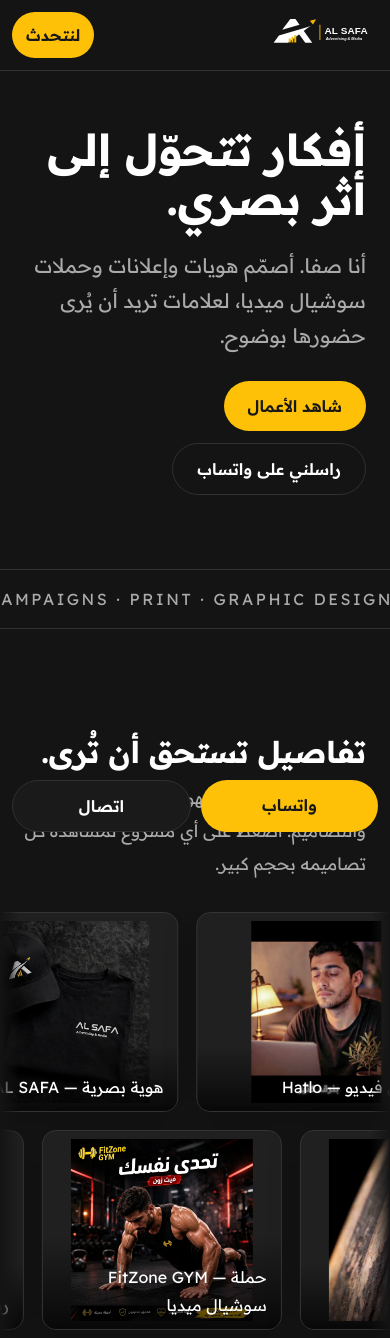
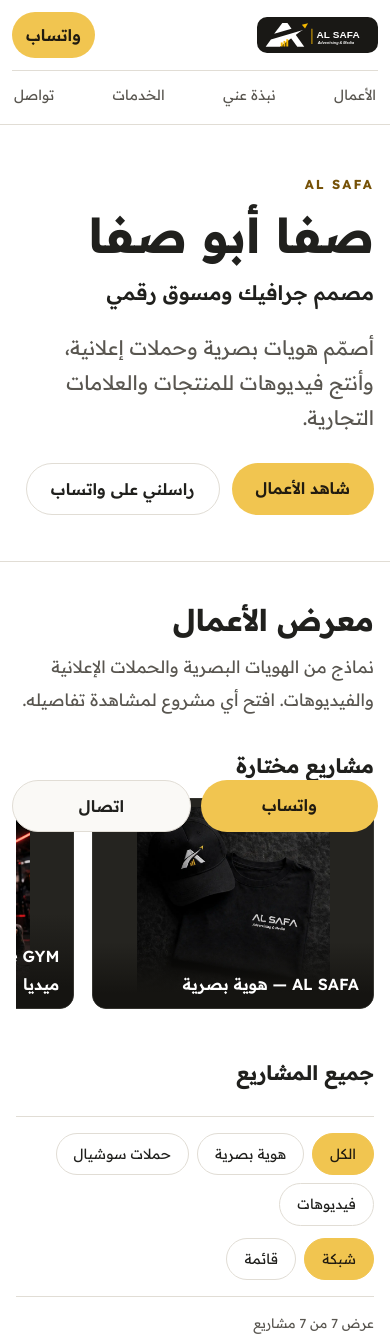
Before and after one commit to infoalsafaads-gif/rrtn, a plain HTML site: page index.html in a window 390 px wide. Shown: the top 1338 px of the page. Drawn offline with Linux system fonts and the light colour scheme.

Commit message:
Refresh AL SAFA portfolio and add professional bio

```diff
--- a/index.html
+++ b/index.html
@@ -1,8 +1,8 @@
 <!doctype html>
 <html lang="ar" dir="rtl"><head>
 <meta charset="utf-8"><meta name="viewport" content="width=device-width, initial-scale=1, viewport-fit=cover">
-<meta name="theme-color" content="#141414"><meta name="description" content="AL SAFA — تصميم جرافيك، هويات بصرية، إعلانات وفيديوهات إبداعية.">
-<title>AL SAFA — صفا | تصميم · إعلانات · هوية بصرية</title>
+<meta name="theme-color" content="#ffffff"><meta name="description" content="الموقع الرسمي لصفا أبو صفا، مصمم جرافيك ومسوق رقمي من طولكرم. استعرض أعمال الهوية البصرية والحملات وإعلانات الفيديو.">
+<title>صفا أبو صفا | AL SAFA للتصميم والإعلان</title>
 <link rel="preconnect" href="https://fonts.googleapis.com"><link rel="preconnect" href="https://fonts.gstatic.com" crossorigin>
 <link href="https://fonts.googleapis.com/css2?family=Readex+Pro:wght@300;400;600;700&display=swap" rel="stylesheet">
 <style>
@@ -58,15 +58,61 @@ dialog{border-radius:16px 16px 0 0;overscroll-behavior:contain}
 @media(max-width:1000px){.projects{grid-template-columns:repeat(2,minmax(0,1fr))}}
 @media(max-width:620px){.projects{grid-template-columns:1fr;gap:18px}.project .picture{aspect-ratio:4/3}.project .details{min-height:0;padding:17px 19px}.projects.list .project{grid-template-columns:120px minmax(0,1fr)}.projects.list .project .picture{min-height:140px}.projects.list .project .details{padding:12px}.projects.list .project strong{font-size:15px}.projects.list .project .details small{font-size:11px}.projects.list .openhint{margin-top:8px}.flow{margin-block:30px 42px}.flowitem{width:240px;height:200px}.bar .btn{margin-inline-start:auto}.dialoghead{padding:12px 16px}}
 @media(prefers-reduced-motion:reduce){.project,.project .picture img,.flowitem{transition:none}}
+
+:root{--bg:#fff;--ink:#20201d;--mute:#595650;--card:#faf9f6;--line:#e1ddd5;--y:#f1c550;--yink:#211b10;color-scheme:light}
+body{background:var(--bg)}
+.bar .logo,#intro img{background:#191815;border-radius:10px;padding:5px 8px}
+.bar .logo img{display:block}
+nav a:hover,.openhint,.dialoghead small,.panel small,.node b{color:#765208}
+.hero{padding-block:clamp(48px,9vw,108px) clamp(46px,7vw,84px)}
+.hero h1{font-size:clamp(48px,9vw,96px);margin-bottom:12px}
+.hero .hero-brand{font-size:13px;letter-spacing:.16em;color:#765208;font-weight:700;margin:0 0 14px}
+.hero .hero-role{font-weight:600;color:var(--ink);margin:0}
+#work{padding-top:clamp(40px,7vw,76px);border-top:1px solid var(--line)}
+#work h3{margin:0 0 12px;font-size:20px}
+.flow{direction:rtl;mask-image:none;margin:0 0 36px;grid-template-columns:repeat(3,minmax(0,1fr));overflow:visible}
+.flowitem{width:100%;height:auto;aspect-ratio:4/3;background:#252420;border-color:#35342f;box-shadow:none}
+.flowitem span{font-weight:600;background:linear-gradient(transparent,#151411 78%)}
+.project{border-color:var(--line);box-shadow:none}
+.project:hover{box-shadow:0 10px 26px #2e251014}
+.project .picture{background:#efede8}
+.project .details small{color:var(--mute)}
+.galleryitem{background:var(--card)}
+#about{padding-top:0}
+.about{display:grid;grid-template-columns:minmax(0,1fr) minmax(0,1.6fr);gap:24px 48px;background:var(--card);border:1px solid var(--line);border-radius:22px;padding:clamp(22px,5vw,52px)}
+.about p{color:var(--mute);margin:0 0 12px}
+.about p:last-child{margin-bottom:0}
+.about .about-role{font-weight:600}
+#intro{pointer-events:none;background:transparent;place-items:end center;padding-bottom:84px}
+#intro #skip{pointer-events:auto;background:var(--bg)}
+#intro.off #skip{pointer-events:none}
+#intro img{width:min(170px,45vw)}
+@media(max-width:820px){
+ .bar{flex-wrap:wrap}
+ nav{display:flex;order:3;width:100%;justify-content:space-between;gap:8px;margin:0;padding-top:8px;border-top:1px solid var(--line)}
+ nav a{padding:4px 2px}
+ html{scroll-padding-top:125px}
+}
+@media(max-width:620px){
+ .wrap{padding-inline:16px}
+ .about{grid-template-columns:1fr}
+ .flow{grid-template-columns:none;grid-auto-flow:column;grid-auto-columns:80%;overflow-x:auto;scroll-snap-type:x mandatory;padding:3px 3px 10px}
+ .flowitem{scroll-snap-align:start}
+ .float{bottom:max(12px,env(safe-area-inset-bottom))}
+}
 </style></head><body>
 <div id="intro"><button id="skip" type="button">تخطّي المقدمة</button><img src="./assets/al-safa-logo-clean.svg" alt="AL SAFA"></div>
-<header><div class="bar"><a class="logo" href="#top"><img src="./assets/al-safa-logo-clean.svg" alt="AL SAFA"></a><nav><a href="#work">الأعمال</a><a href="#services">الخدمات</a><a href="#contact">تواصل</a></nav><a class="btn" href="https://wa.me/972594753699">لنتحدث</a></div></header>
-<main id="top"><div class="wrap hero"><h1>أفكار تتحوّل إلى أثر بصري.</h1><p>أنا صفا. أصمّم هويات وإعلانات وحملات سوشيال ميديا، لعلامات تريد أن يُرى حضورها بوضوح.</p><div class="cta"><a class="btn" href="#work">شاهد الأعمال</a><a class="btn ghost" href="https://wa.me/972594753699">راسلني على واتساب</a></div></div>
-<div class="tick" aria-hidden="true"><span id="ticker"></span></div>
-<section id="work"><div class="wrap"><h2>تفاصيل تستحق أن تُرى.</h2><p class="lead">تحرّك بين نماذج من الهوية البصرية والحملات والتصاميم. اضغط على أي مشروع لمشاهدة كل تصاميمه بحجم كبير.</p></div><div class="flow" id="flow"></div><div class="wrap"><div class="tools"><div class="chips" id="chips"></div><div class="views"><button class="view" data-view="grid" aria-pressed="true">شبكة</button><button class="view" data-view="list" aria-pressed="false">قائمة</button></div></div><p id="workcount" class="workcount" aria-live="polite"></p><div class="projects" id="projects"></div><p style="margin-top:28px"><a class="btn ghost" href="https://www.behance.net/a2b6d985" target="_blank" rel="noopener">المزيد على Behance</a></p></div></section>
+<header><div class="bar"><a class="logo" href="#top"><img src="./assets/al-safa-logo-clean.svg" alt="AL SAFA"></a><nav aria-label="التنقل الرئيسي"><a href="#work">الأعمال</a><a href="#about">نبذة عني</a><a href="#services">الخدمات</a><a href="#contact">تواصل</a></nav><a class="btn" href="https://wa.me/972594753699">واتساب</a></div></header>
+<main id="top"><div class="wrap hero"><p class="hero-brand" lang="en">AL SAFA</p><h1>صفا أبو صفا</h1><p class="hero-role">مصمم جرافيك ومسوق رقمي</p><p>أصمّم هويات بصرية وحملات إعلانية، وأنتج فيديوهات للمنتجات والعلامات التجارية.</p><div class="cta"><a class="btn" href="#work">شاهد الأعمال</a><a class="btn ghost" href="https://wa.me/972594753699">راسلني على واتساب</a></div></div>
+<section id="work"><div class="wrap"><h2>معرض الأعمال</h2><p class="lead">نماذج من الهويات البصرية والحملات الإعلانية والفيديوهات. افتح أي مشروع لمشاهدة تفاصيله.</p><h3>مشاريع مختارة</h3><div class="flow" id="flow"></div><h3>جميع المشاريع</h3><div class="tools"><div class="chips" id="chips"></div><div class="views"><button class="view" data-view="grid" aria-pressed="true">شبكة</button><button class="view" data-view="list" aria-pressed="false">قائمة</button></div></div><p id="workcount" class="workcount" aria-live="polite"></p><div class="projects" id="projects"></div><p style="margin-top:28px"><a class="btn ghost" href="https://www.behance.net/a2b6d985" target="_blank" rel="noopener">المزيد على Behance</a></p></div></section>
+<section id="about"><div class="wrap"><div class="about">
+<div><h2>نبذة عني</h2><p class="about-role">صفا أبو صفا · طولكرم، فلسطين</p></div>
+<div><p>أنا صفا أبو صفا، مصمم جرافيك ومسوق رقمي. عملت بشكل مستقل، وفي التصميم والتسويق لدى المؤسسة الوطنية للخدمات الجامعية.</p>
+<p>أساعد المشاريع والعلامات التجارية في بناء هويتها البصرية، وتجهيز محتوى السوشيال ميديا، وإنتاج فيديوهات إعلانية للمنتجات. أستخدم أدوات الذكاء الاصطناعي ضمن عملي في إنتاج الفيديو.</p></div>
+</div></div></section>
 <section id="circle" style="padding-top:0"><div class="wrap"><h2>من الفكرة إلى الانتشار.</h2><p class="lead">منظومة متكاملة تحوّل فكرتك إلى حضور ملموس. اختر الخدمة لاستكشافها.</p><div class="circle"><div class="nodes" id="nodes"></div><div class="panel" aria-live="polite"><small id="panelnum"></small><h3 id="paneltitle"></h3><p id="paneldesc"></p></div></div></div></section>
 <section id="services" style="padding-top:0"><div class="wrap"><h2>ما أقدّمه</h2><div class="svc"><div><h3>تصميم جرافيك</h3><p>هوية بصرية وتصاميم إعلانية تمنح علامتك حضوراً مميزاً.</p></div><div><h3>إنتاج فيديو</h3><p>إعلانات منتجات ومونتاج وموشن بجودة احترافية.</p></div><div><h3>إعلانات بالذكاء الاصطناعي</h3><p>مشاهد سينمائية وتحويل الصور إلى فيديوهات إعلانية.</p></div><div><h3>محتوى العلامات التجارية</h3><p>منشورات وحملات متناسقة للسوشيال ميديا.</p></div></div></div></section>
-<section id="contact" style="padding-top:0"><div class="wrap"><div class="contact"><div><h2>عندك فكرة؟ خلّينا نبدأ.</h2><p>0594753699 · info.alsafa.ads@gmail.com</p></div><div class="cta"><a class="btn" href="https://wa.me/972594753699">واتساب</a><a class="btn ghost" href="tel:+972594753699">اتصال مباشر</a><a class="btn ghost" href="mailto:info.alsafa.ads@gmail.com">البريد الإلكتروني</a><a class="btn ghost" href="https://www.facebook.com/profile.php?id=61596477453982">فيسبوك</a></div></div></div></section></main>
+<section id="contact" style="padding-top:0"><div class="wrap"><div class="contact"><div><h2>لنتحدث عن مشروعك</h2><p>0594753699 · info.alsafa.ads@gmail.com</p></div><div class="cta"><a class="btn" href="https://wa.me/972594753699">واتساب</a><a class="btn ghost" href="tel:+972594753699">اتصال مباشر</a><a class="btn ghost" href="mailto:info.alsafa.ads@gmail.com">البريد الإلكتروني</a><a class="btn ghost" href="https://www.facebook.com/profile.php?id=61596477453982">فيسبوك</a></div></div></div></section></main>
 <div class="wrap"><footer><span>© AL SAFA Advertising & Media</span><span><a href="https://www.facebook.com/profile.php?id=61596477453982">فيسبوك</a> · <a href="#top">العودة للأعلى</a></span></footer></div>
 <div class="float"><a href="https://wa.me/972594753699">واتساب</a><a href="tel:+972594753699">اتصال</a></div>
 <dialog id="dialog"><div class="dialoghead"><div><small id="dialogcategory"></small><h3 id="dialogtitle"></h3></div><button id="close" aria-label="إغلاق">✕</button></div><div class="gallery" id="gallery"></div></dialog>
@@ -103,11 +149,38 @@ function render(){
 }
 for(const [key,name] of categories){let b=document.createElement('button');b.className='chip';b.textContent=name;b.setAttribute('aria-pressed',key==='all');b.onclick=()=>{filter=key;document.querySelectorAll('.chip').forEach(x=>x.setAttribute('aria-pressed',x===b));render()};$('#chips').append(b)}
 document.querySelectorAll('.view').forEach(b=>b.onclick=()=>{document.querySelectorAll('.view').forEach(x=>x.setAttribute('aria-pressed',x===b));projects.classList.toggle('list',b.dataset.view==='list')});
-fetch('./portfolio-data.json').then(r=>{if(!r.ok)throw Error('Portfolio data');return r.json()}).then(data=>{all=data.projects||[];render();for(let i=0;i<3;i++){let row=document.createElement('div');row.className='flowrow';const picks=all.filter(p=>p.coverImage).filter((_,j)=>j%3===i);for(let repeat=0;repeat<2;repeat++){for(const p of picks){const b=document.createElement('button');b.className='flowitem';b.type='button';let img=document.createElement('img');img.src=p.coverImage;img.alt='';img.loading='lazy';let title=document.createElement('span');title.textContent=p.title;b.append(img,title);b.onclick=()=>openProject(p);row.append(b)}}$('#flow').append(row)}}).catch(e=>{projects.textContent='تعذر تحميل المشاريع. يرجى تحديث الصفحة.';console.error(e)});
+fetch('./portfolio-data.json')
+ .then(response=>{
+  if(!response.ok) throw Error('Portfolio data');
+  return response.json();
+ })
+ .then(data=>{
+  all=data.projects||[];
+  render();
+  const featured=['brand','social','video'].map(key=>all.find(project=>project.coverImage&&category(project)===key)).filter(Boolean);
+  for(const project of featured){
+   const button=document.createElement('button');
+   button.className='flowitem';
+   button.type='button';
+   const image=document.createElement('img');
+   image.src=project.coverImage;
+   image.alt='';
+   image.loading='lazy';
+   image.decoding='async';
+   const title=document.createElement('span');
+   title.textContent=project.title;
+   button.append(image,title);
+   button.onclick=()=>openProject(project);
+   $('#flow').append(button);
+  }
+ })
+ .catch(error=>{
+  projects.textContent='تعذر تحميل المشاريع. يرجى تحديث الصفحة.';
+  console.error(error);
+ });
 $('#close').onclick=()=>$('#dialog').close();$('#dialog').addEventListener('click',e=>{if(e.target===$('#dialog'))$('#dialog').close()});
 const services=[['01','تصميم','DESIGN','تصميم يصنع الانطباع','هوية بصرية وتصاميم إعلانية تلفت الانتباه وتمنح علامتك حضوراً واضحاً.'],['02','طباعة','PRINT','مطبوعات جاهزة للاستخدام','بطاقات أعمال وقرطاسية ولافتات وتصاميم بملفات جاهزة للطباعة.'],['03','توزيع','DISTRIBUTION','انتشار يصل لجمهورك','تجهيز المحتوى بمقاسات المنصات المختلفة وجدولة النشر.']];
 function choose(i){document.querySelectorAll('.node').forEach((x,j)=>x.setAttribute('aria-pressed',i===j));$('#panelnum').textContent=services[i][0]+' / '+services[i][2];$('#paneltitle').textContent=services[i][3];$('#paneldesc').textContent=services[i][4]}
 services.forEach((s,i)=>{let b=document.createElement('button');b.className='node';b.innerHTML='<b>'+s[0]+'</b><strong>'+s[1]+'</strong>';b.onclick=()=>choose(i);$('#nodes').append(b)});choose(0);
-$('#ticker').textContent=('GRAPHIC DESIGN  ·  BRAND VISUALS  ·  SOCIAL CAMPAIGNS  ·  PRINT  ·  ').repeat(10);
-const hide=()=>$('#intro').classList.add('off');$('#skip').onclick=hide;setTimeout(hide,matchMedia('(prefers-reduced-motion:reduce)').matches?0:3000);
+const hide=()=>$('#intro').classList.add('off');$('#skip').onclick=hide;setTimeout(hide,matchMedia('(prefers-reduced-motion:reduce)').matches?0:1250);
 </script></body></html>
```
